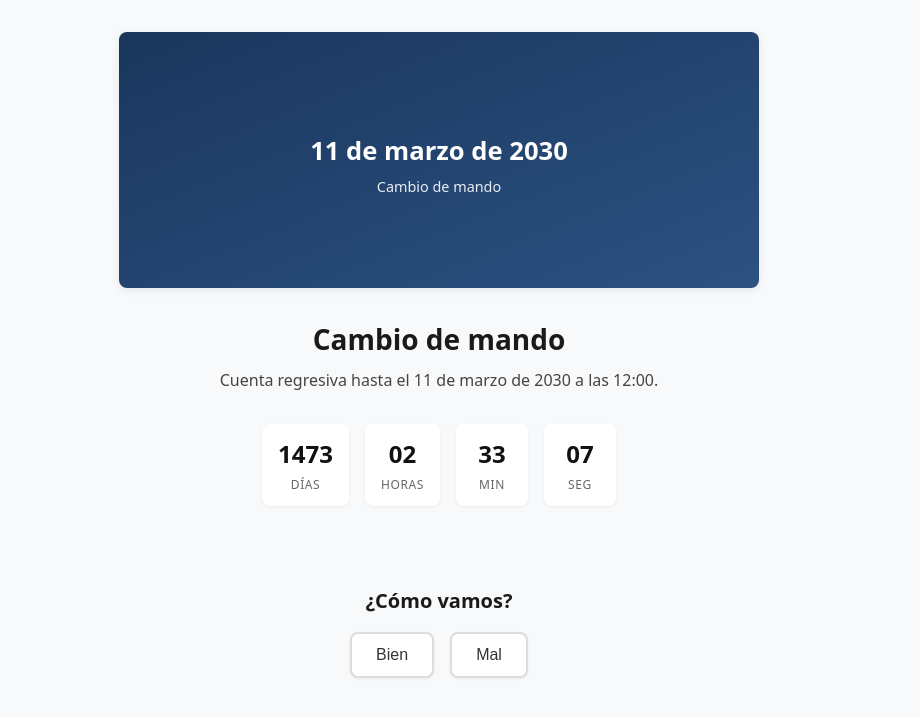
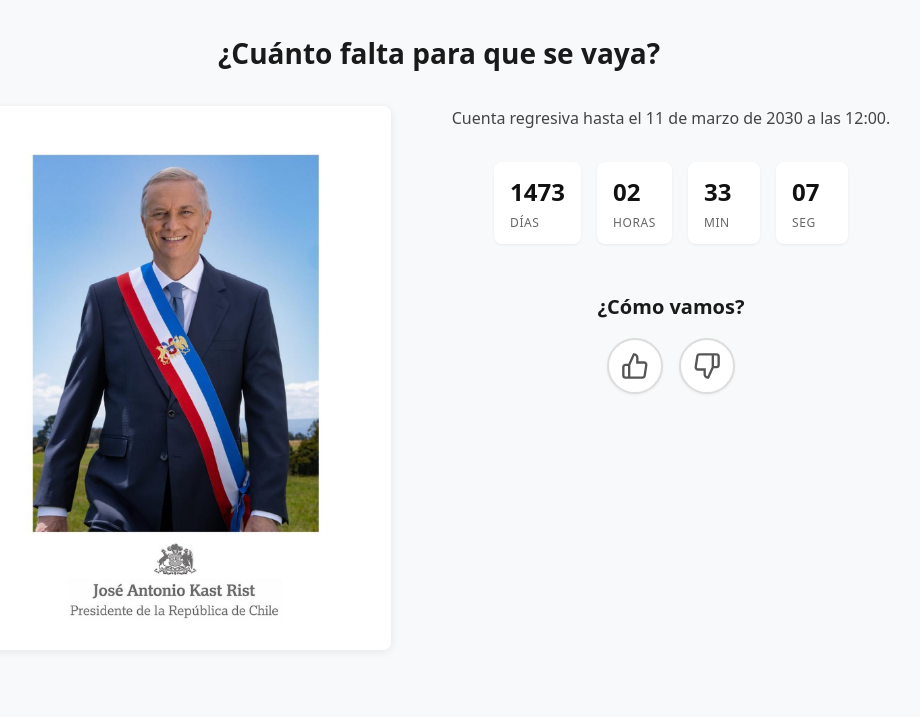
Before and after one commit to pauleatonc/cambiodemando, a Django app: page / in a window 1280 px wide. Shown: the top 717 px of the page, without its empty margins (201-1121 px from the left). Run offline with Django 5.2, Linux system fonts and the light colour scheme; data that the repository does not hold is empty.

Commit message:
ADD: Initial layout

```diff
--- a/applications/countdown/static/countdown/countdown.css
+++ b/applications/countdown/static/countdown/countdown.css
@@ -7,11 +7,33 @@
   font-family: inherit;
 }
 
+.countdown-header {
+  margin-bottom: 1.5rem;
+}
+
+.countdown-header .countdown-title {
+  margin: 0;
+}
+
+.countdown-layout {
+  /* En móvil los hijos se apilan en columna */
+}
+
+.countdown-content {
+  display: flex;
+  flex-direction: column;
+  align-items: center;
+}
+
+.countdown-content .poll-section {
+  align-self: center;
+}
+
 .countdown-hero {
   width: 100%;
   height: auto;
-  max-height: 320px;
-  object-fit: cover;
+  max-height: 100%;
+  object-fit: contain;
   border-radius: 8px;
   margin-bottom: 1.5rem;
   box-shadow: 0 2px 8px rgba(0, 0, 0, 0.08);
@@ -63,6 +85,49 @@
   margin-top: 0.25rem;
 }
 
+/* Tablet y PC: título arriba a todo ancho; debajo imagen izquierda y contenido derecha */
+@media (min-width: 768px) {
+  .countdown-section {
+    max-width: 64rem;
+    padding: 2rem;
+  }
+
+  .countdown-header {
+    text-align: center;
+    margin-bottom: 2rem;
+  }
+
+  .countdown-layout {
+    display: flex;
+    flex-direction: row;
+    align-items: flex-start;
+    gap: 2rem;
+    text-align: left;
+  }
+
+  .countdown-hero {
+    flex: 0 0 45%;
+    max-width: 45%;
+    margin-bottom: 0;
+    align-self: stretch;
+    max-height: 80vh;
+    object-fit: cover;
+  }
+
+  .countdown-content {
+    flex: 1;
+    min-width: 0;
+    display: flex;
+    flex-direction: column;
+    justify-content: center;
+    align-items: center;
+  }
+
+  .countdown {
+    justify-content: center;
+  }
+}
+
 @media (max-width: 480px) {
   .countdown-section {
     padding: 1rem 0.75rem;
--- a/applications/countdown/templates/countdown/index.html
+++ b/applications/countdown/templates/countdown/index.html
@@ -10,14 +10,17 @@
 
 {% block content %}
 <section class="countdown-section">
+  <header class="countdown-header">
+    <h1 class="countdown-title">¿Cuánto falta para que se vaya?</h1>
+  </header>
+
+  <div class="countdown-layout">
     <img
       class="countdown-hero"
-    src="{% static 'countdown/hero.svg' %}"
+      src="{% static 'img/kastfull.jpg' %}"
       alt="Cambio de mando"
-    width="800"
-    height="320"
     />
-  <h1 class="countdown-title">{{ title }}</h1>
+    <div class="countdown-content">
       <p class="countdown-description">{{ description }}</p>
 
       <div class="countdown" id="countdown" role="timer" aria-live="polite">
@@ -38,37 +41,47 @@
         <span class="countdown-label">seg</span>
       </div>
     </div>
-</section>
 
     <section class="poll-section" aria-label="Encuesta">
       <h2>¿Cómo vamos?</h2>
       {% if not poll_has_voted %}
       <form class="poll-form" method="post" action="{% url 'poll:submit' %}">
         {% csrf_token %}
-    <button type="submit" name="option" value="good">Bien</button>
-    <button type="submit" name="option" value="bad">Mal</button>
+        <button type="submit" name="option" value="good" class="poll-btn poll-btn-good" title="Bien" aria-label="Bien">
+          <svg class="poll-btn-icon" viewBox="0 0 24 24" fill="none" stroke="currentColor" stroke-width="2" aria-hidden="true"><path d="M14 9V5a3 3 0 0 0-3-3l-4 9v11h11.28a2 2 0 0 0 2-1.7l1.38-9a2 2 0 0 0-2-2.3zM7 22H4a2 2 0 0 1-2-2v-7a2 2 0 0 1 2-2h3"/></svg>
+        </button>
+        <button type="submit" name="option" value="bad" class="poll-btn poll-btn-bad" title="Mal" aria-label="Mal">
+          <svg class="poll-btn-icon" viewBox="0 0 24 24" fill="none" stroke="currentColor" stroke-width="2" aria-hidden="true"><path d="M10 15v4a3 3 0 0 0 3 3l4-9V2H5.72a2 2 0 0 0-2 1.7l-1.38 9a2 2 0 0 0 2 2.3zm7-13h3a2 2 0 0 1 2 2v7a2 2 0 0 1-2 2h-3"/></svg>
+        </button>
       </form>
       {% else %}
       <div class="poll-result">
+        <p class="poll-result-label poll-result-label-first">{{ poll_result.result_label }}</p>
         <div class="poll-arc-wrap">
           <svg class="poll-arc-svg" viewBox="0 0 200 200" width="200" height="200" aria-hidden="true">
             <circle cx="100" cy="100" r="80" fill="none" stroke="#e9ecef" stroke-width="20"/>
+            {% if poll_result.good_dash > 0 %}
             <circle cx="100" cy="100" r="80" fill="none" stroke="#28a745" stroke-width="20"
-          stroke-dasharray="{{ poll_result.good_dash }} {{ poll_result.circumference }}"
+              stroke-dasharray="{% if poll_result.good_dash == poll_result.circumference %}502 0{% else %}{{ poll_result.good_dash }} {{ poll_result.circumference }}{% endif %}"
               stroke-dashoffset="{{ poll_result.offset_start }}"/>
+            {% endif %}
+            {% if poll_result.bad_dash > 0 %}
             <circle cx="100" cy="100" r="80" fill="none" stroke="#dc3545" stroke-width="20"
-          stroke-dasharray="{{ poll_result.bad_dash }} {{ poll_result.circumference }}"
-          stroke-dashoffset="{{ poll_result.offset_red }}"/>
+              stroke-dasharray="{% if poll_result.bad_dash == poll_result.circumference %}502 0{% else %}{{ poll_result.bad_dash }} {{ poll_result.circumference }}{% endif %}"
+              stroke-dashoffset="{% if poll_result.good_dash > 0 %}{{ poll_result.offset_red }}{% else %}{{ poll_result.offset_start }}{% endif %}"/>
+            {% endif %}
           </svg>
           <span class="poll-arc-percent" id="poll-arc-percent">{{ poll_result.good_pct_display }}%</span>
         </div>
         <div class="poll-arc-legend">
-      <span><i class="dot-good"></i> Bien {{ poll_result.good_pct_display }}%</span>
-      <span><i class="dot-bad"></i> Mal {{ poll_result.bad_pct_display }}%</span>
+          <span class="poll-legend-item poll-legend-good"><svg class="poll-legend-icon" viewBox="0 0 24 24" fill="none" stroke="currentColor" stroke-width="2"><path d="M14 9V5a3 3 0 0 0-3-3l-4 9v11h11.28a2 2 0 0 0 2-1.7l1.38-9a2 2 0 0 0-2-2.3zM7 22H4a2 2 0 0 1-2-2v-7a2 2 0 0 1 2-2h3"/></svg> Bien {{ poll_result.good_pct_display }}%</span>
+          <span class="poll-legend-item poll-legend-bad"><svg class="poll-legend-icon" viewBox="0 0 24 24" fill="none" stroke="currentColor" stroke-width="2"><path d="M10 15v4a3 3 0 0 0 3 3l4-9V2H5.72a2 2 0 0 0-2 1.7l-1.38 9a2 2 0 0 0 2 2.3zm7-13h3a2 2 0 0 1 2 2v7a2 2 0 0 1-2 2h-3"/></svg> Mal {{ poll_result.bad_pct_display }}%</span>
         </div>
-    <p class="poll-result-label">{{ poll_result.result_label }}</p>
       </div>
       {% endif %}
+    </section>
+  </div>
+  </div>
 </section>
 
 <script>
--- a/applications/poll/static/poll/poll.css
+++ b/applications/poll/static/poll/poll.css
@@ -4,6 +4,7 @@
   margin: 2rem auto 3rem;
   padding: 1rem;
   font-family: inherit;
+  text-align: center;
 }
 
 .poll-section h2 {
@@ -21,36 +22,64 @@
   flex-wrap: wrap;
 }
 
-.poll-form button {
-  padding: 0.75rem 1.5rem;
+.poll-btn {
+  display: inline-flex;
+  align-items: center;
+  justify-content: center;
+  width: 3.5rem;
+  height: 3.5rem;
+  padding: 0;
   font-size: 1rem;
-  font-weight: 500;
   border: 2px solid #ddd;
-  border-radius: 8px;
+  border-radius: 50%;
   cursor: pointer;
   background: #fff;
-  color: #333;
-  transition: border-color 0.2s, background 0.2s;
+  color: #555;
+  transition: border-color 0.2s, background 0.2s, color 0.2s;
   box-shadow: 0 1px 3px rgba(0, 0, 0, 0.06);
 }
 
-.poll-form button[name="option"][value="good"]:hover {
-  border-color: #28a745;
-  background: #f0fff4;
+.poll-btn-icon {
+  width: 1.75rem;
+  height: 1.75rem;
 }
 
-.poll-form button[name="option"][value="bad"]:hover {
+.poll-btn-good:hover {
+  border-color: #28a745;
+  background: #28a745;
+  color: #fff;
+}
+
+.poll-btn-bad:hover {
   border-color: #dc3545;
-  background: #fff5f5;
+  background: #dc3545;
+  color: #fff;
 }
 
 /* Gráfico en arco */
 .poll-result {
   text-align: center;
+  display: flex;
+  flex-direction: column;
+  align-items: center;
+  width: 100%;
+}
+
+.poll-result-label-first {
+  font-size: clamp(1rem, 2.5vw, 1.125rem);
+  font-weight: 600;
+  color: #333;
+  padding: 0.5rem 1rem;
+  background: #fff;
+  border-radius: 8px;
+  display: inline-block;
+  box-shadow: 0 1px 3px rgba(0, 0, 0, 0.06);
+  margin: 0 0 1.5rem;
 }
 
 .poll-arc-wrap {
-  display: inline-block;
+  display: flex;
+  justify-content: center;
   position: relative;
   margin-bottom: 1rem;
 }
--- a/docker-compose.yml
+++ b/docker-compose.yml
@@ -27,7 +27,7 @@ services:
       DJANGO_SETTINGS_MODULE: cambiodemando.settings.dev
       DB_HOST: db
     ports:
-      - "8000:8000"
+      - "8001:8000"   # host:container; si 8000 está ocupado, usa 8001 en el navegador
     volumes:
       - .:/app
     depends_on:
```
Also changed, not shown: other parts of applications/poll/static/poll/poll.css (+18 -15 lines), static/img/kast.jpg (added), static/img/kastfull.jpg (added). Lines whose indentation alone changed are shown as unchanged.
